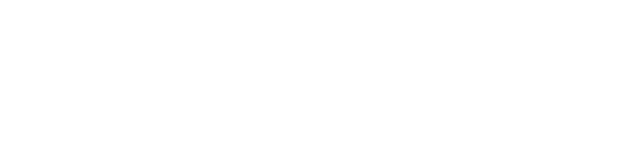
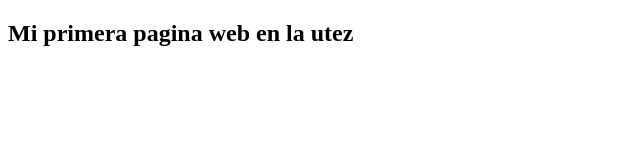
Before and after one commit to PilgramJacqueline/Pagina-web, a plain HTML site: page index.html in a window 1280 px wide. Shown: the whole page, without its empty margins (0-640 px from the left). Drawn offline with Linux system fonts and the light colour scheme.

Commit message:
agregue un header,nav y un h1

```diff
--- a/index.html
+++ b/index.html
@@ -1,8 +1,15 @@
 <!DOCTYPE html>
-    <html lang="en">
+    <html lang="es">
         <head>
             <meta charset="UTF-8">
                 <meta name="viewport" content="width=device-wid">
                     <title>Document</title>
-        </head>
-    </html>
+            </head>
+         <body>
+            <header>
+                <nav>
+                    <h1>Mi primera pagina web en la utez</h1>
+                </nav>
+            </header>
+    </body>
+</html>
```
